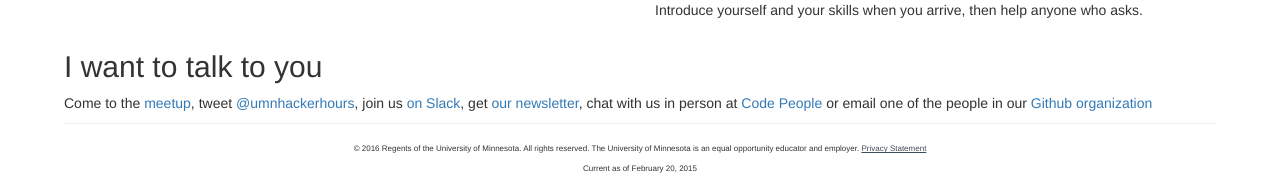
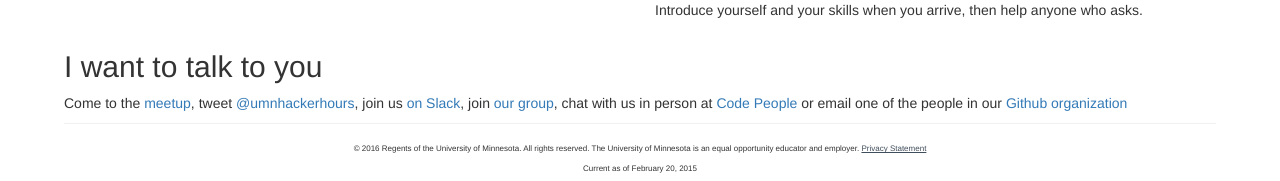
Before and after one commit to umnhackerhours/umnhackerhours.github.io, a Jekyll site: the page built from index.markdown, in a window 1280 px wide. Shown: the part 821-1002 px from the top of the page. Built offline with Jekyll 4.4.1, drawn with Linux system fonts in a browser that asks for light colours.

Commit message:
Remove newsletter link, add google group

```diff
--- a/index.markdown
+++ b/index.markdown
@@ -52,4 +52,4 @@ description: Home
 
 ## I want to talk to you
 
-Come to the [meetup](#next_meeting), tweet [@umnhackerhours](https://twitter.com/umnhackerhours), join us [on Slack](https://umnhackerhours.slack.com/), get [our newsletter](http://tinyletter.com/umnhackerhours), chat with us in person at [Code People](http://code-people.umn.edu/) or email one of the people in our [Github organization](https://github.com/umnhackerhours)
+Come to the [meetup](#next_meeting), tweet [@umnhackerhours](https://twitter.com/umnhackerhours), join us [on Slack](https://umnhackerhours.slack.com/), join [our group](https://groups.google.com/a/umn.edu/d/hackerhours), chat with us in person at [Code People](http://code-people.umn.edu/) or email one of the people in our [Github organization](https://github.com/umnhackerhours)
```
